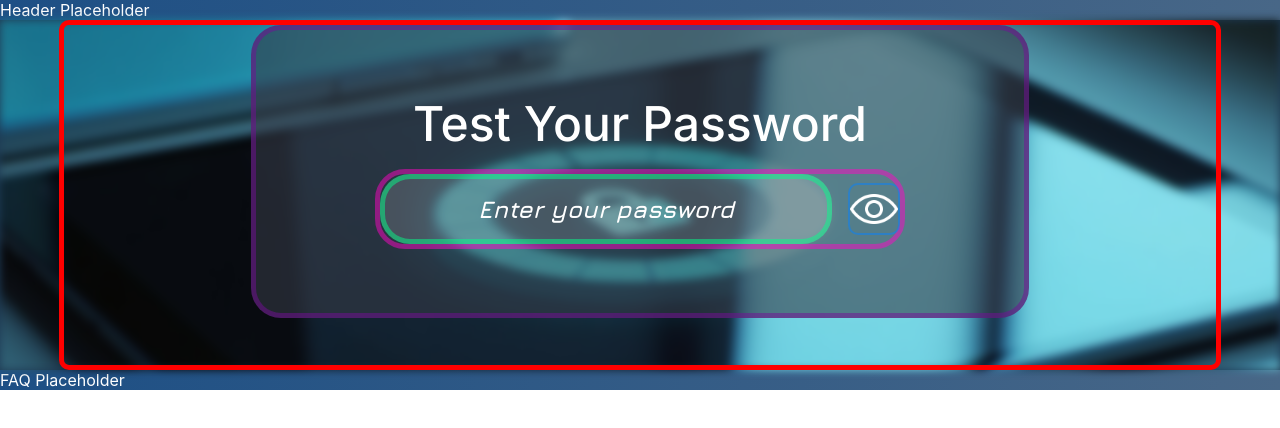
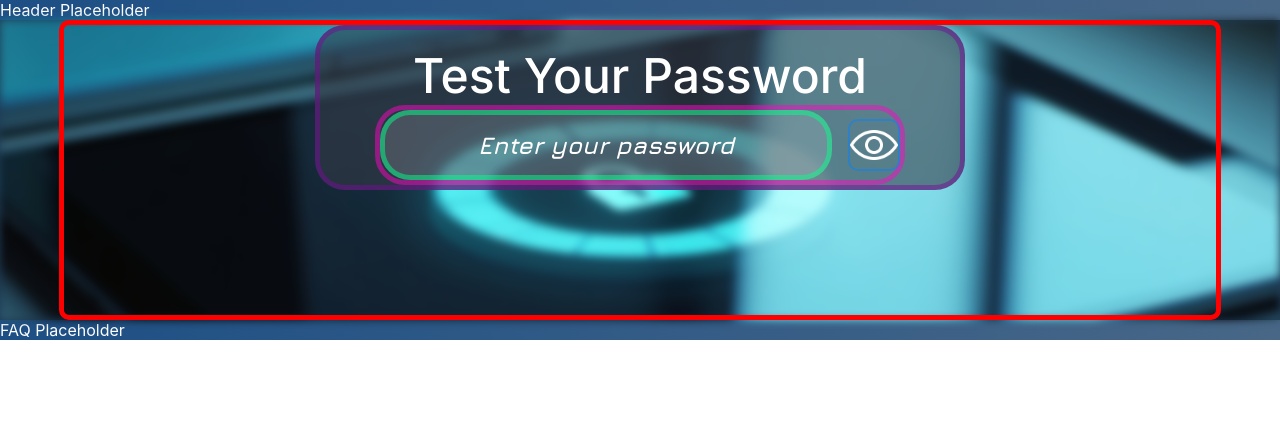
Before and after one commit to Obedozah/SudoSecure, a React (Create React App) app in the folder frontend/: page / in a window 1280 px wide. Shown: the top 428 px of the page. Built offline with nearby package versions, Linux system fonts and the light colour scheme.

Commit message:
Formatting Changes

```diff
--- a/frontend/src/components/PasswordSection/Input.css
+++ b/frontend/src/components/PasswordSection/Input.css
@@ -7,12 +7,11 @@
     border-width: 5px;
 
     width: 50vw;
-    padding: 4rem;
+    padding-top: 1rem;
     display: flex;
     flex-direction: column;
     align-items: center;
     text-align: center;
-    gap: 1rem;
 
     background-color: #353b4796;
 
--- a/frontend/src/components/PasswordSection/PasswordSection.css
+++ b/frontend/src/components/PasswordSection/PasswordSection.css
@@ -1,6 +1,8 @@
 @import url('https://fonts.googleapis.com/css2?family=Inter:wght@300;400;500;600;700&display=swap');
 
-.password-section.expanded::before {
+.password-section.expanded::before,
+.password-section::before
+{
     position: absolute;
     content: "";
     inset: 0;
@@ -11,7 +13,9 @@
     background-image: url('/public/PasswordCheckerBackground.png');
 }
 
-.password-section.expanded {
+.password-section.expanded,
+.password-section
+{
     position: relative;
     display: flex;
     flex-direction: column;
@@ -24,29 +28,9 @@
     background-color: rgb(30, 59, 85);
 }
 
-.password-section::before {
-    position: absolute;
-    content: "";
-    inset: 0;
-
-    filter: blur(4px);
-
-    background-position: center;
-    background-image: url('/public/PasswordCheckerBackground.png');
-}
-
 .password-section {
-    position: relative;
-    display: flex;
-    flex-direction: column;
-    align-items: center;
-    height: 350px;
-    transition: height 1s ease;
-
-    font-family: 'Inter', sans-serif;
-    font-weight: 500;
-    background-color: rgb(30, 59, 85);
-    background-position: center;
+    height: 300px;
+    transition: height 1.25s ease;
 }
 
 .password-content {
@@ -55,18 +39,19 @@
     border-radius: 10px;
     border-width: 5px;
 
+    position: relative;
     display: flex;
     flex-direction: column;
+    align-items: center;
     justify-content: space-between;
-    align-items: center;
     max-height: 100%;
     height: 100%;
     width: 90%;
-    position: relative;
 }
 
 .bottom-section {
     display: flex;
     flex-direction: row;
     gap: 5rem;
+    padding-bottom: 1rem;
 }
```
